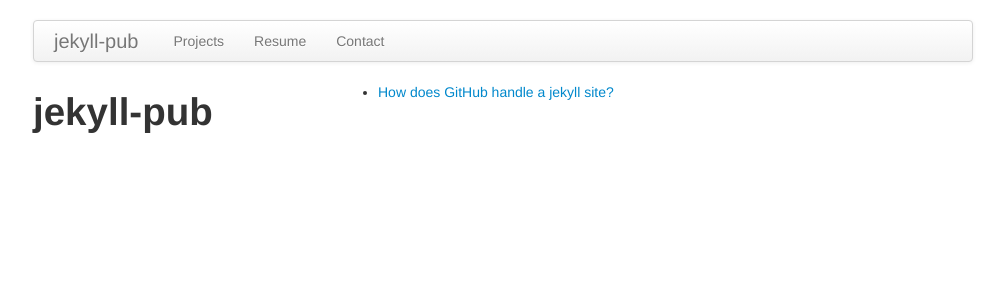
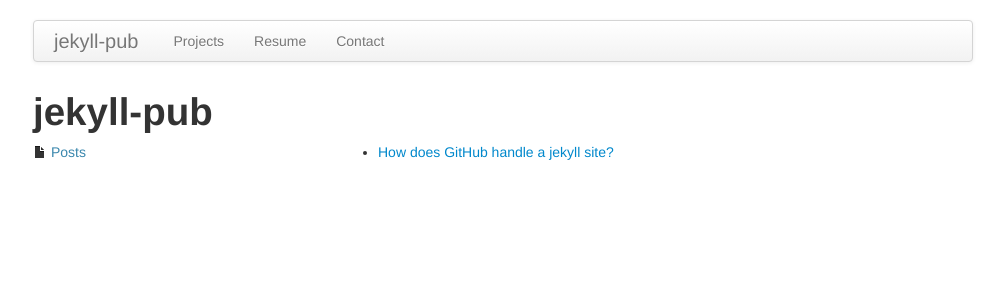
Before and after one commit to zachwlewis/jekyll-pub, a Jekyll site: the page built from index.html, in a window 1280 px wide. Shown: the top 300 px of the page, without its empty margins (137-1141 px from the left). Built offline with Jekyll 4.4.1, drawn with Linux system fonts in a browser that asks for light colours.

Commit message:
Cleaned up layout.

```diff
--- a/_layouts/default.html
+++ b/_layouts/default.html
@@ -8,8 +8,13 @@
 	<div class="container">
 		{% include navigation.html %}
 		<div class="row">
-			<div class="span4"><h1>{{ page.title }}</h1></div>
-			<div class="span8">{{ content }}</div>
+			<div class="span12">
+				<h1>{{ page.title }}</h1>
+				<div class="row">
+					<div class="span4"><p class="text-info"><i class="icon-file"></i> Posts</p></div>
+					<div class="span8">{{ content }}</div>
+				</div>
+			</div>
 		</div>
 	</div>
 	{% include javascript.html %}
```
Also changed, not shown: _layouts/post.html (+7 -3 lines).
